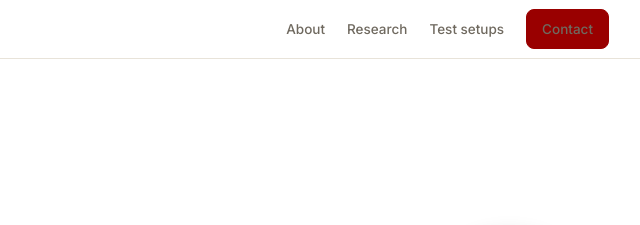
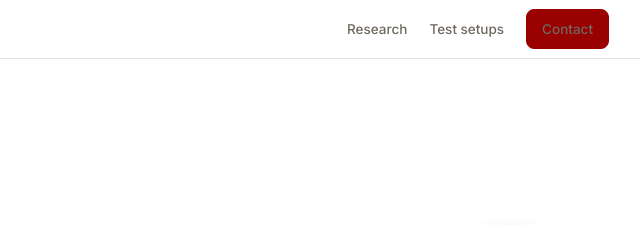
Before and after one commit to isahuds/hudson-radfx, a plain HTML site: page index.html in a window 1280 px wide. Shown: the top 225 px of the page, 543-1183 px from the left. Drawn offline with Linux system fonts and the light colour scheme.

Commit message:
remove about section

```diff
--- a/index.html
+++ b/index.html
@@ -124,7 +124,6 @@
   <div class="wrap">
     <a class="brand" href="#top"><span class="dot"></span><span>Isaac Hudson</span></a>
     <nav>
-      <a class="sec" href="#about">About</a>
       <a class="sec" href="#research">Research</a>
       <a class="sec" href="#setups">Test setups</a>
       <a class="btn" href="#contact">Contact</a>
```
